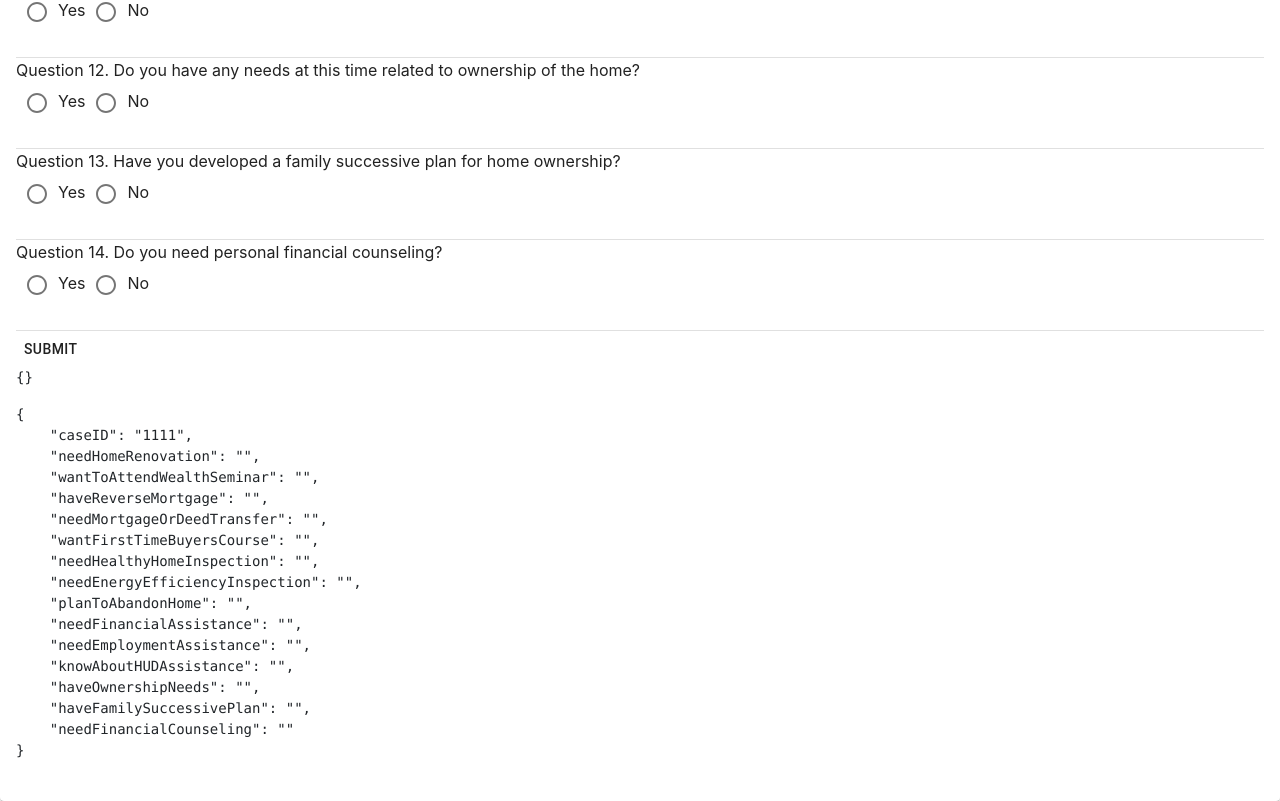
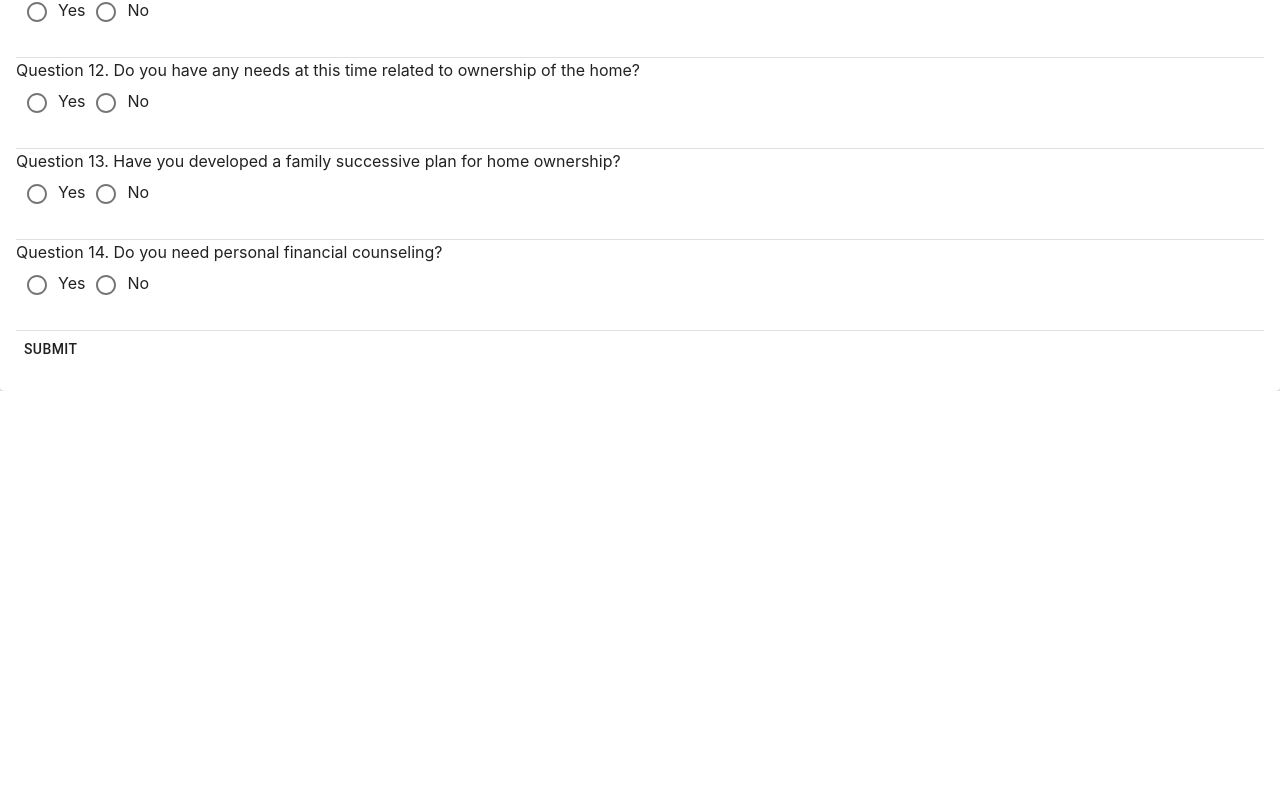
Before and after one commit to Team-Justice/HJET, a React (Create React App) app: page /decisionTreeCategories/legacy/1 in a window 1280 px wide. Shown: the part 1060-1861 px from the top of the page. After the commit the page ends 1451 px from the top, so only its background shows below. Built offline with nearby package versions, Linux system fonts and the light colour scheme.

Commit message:
removed checking json

```diff
--- a/src/components/LegacyDecisionTree/LegacyDecisionTree.js
+++ b/src/components/LegacyDecisionTree/LegacyDecisionTree.js
@@ -411,10 +411,10 @@ export default class LegacyDecisionTree extends Component {
                   </Button>
 
                   {/* allows us to see state of errors in form for validation debugging */}
-                  <pre>{JSON.stringify(errors, null, 4)}</pre>
+                  {/* <pre>{JSON.stringify(errors, null, 4)}</pre> */}
 
                   {/* allows us to see the state of the form for debugging */}
-                  <pre>{JSON.stringify(values, null, 4)}</pre>
+                  {/* <pre>{JSON.stringify(values, null, 4)}</pre> */}
                 </Form>
               )}
             </Formik>
--- a/src/components/MaintainHouseDecisionTree/MaintainHouseDecisionTree.js
+++ b/src/components/MaintainHouseDecisionTree/MaintainHouseDecisionTree.js
@@ -383,10 +383,10 @@ export default class MaintainHouseDecisionTree extends Component {
                   </Button>
 
                   {/* allows us to see state of errors in form for validation debugging */}
-                   <pre>{JSON.stringify(errors, null, 4)}</pre>
+                   {/* <pre>{JSON.stringify(errors, null, 4)}</pre>  */}
 
                   {/* allows us to see the state of the form for debugging */}
-                   <pre>{JSON.stringify(values, null, 4)}</pre>
+                   {/* <pre>{JSON.stringify(values, null, 4)}</pre>  */}
                 </Form>
               )}
             </Formik>
```
